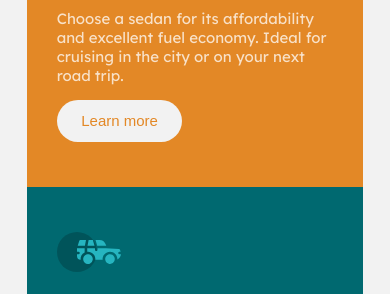
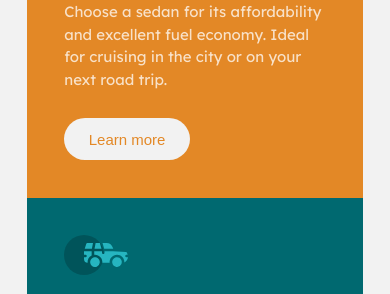
Before and after one commit to macrespo42/3column-preview-card-component, a website: page public/index.html in a window 390 px wide. Shown: the part 241-535 px from the top of the page. Drawn offline with Linux system fonts and the light colour scheme.

Commit message:
mobile design done

```diff
--- a/sass/layout/card.scss
+++ b/sass/layout/card.scss
@@ -1,7 +1,12 @@
 @import "../utils/variables";
 
 .card {
-	padding: 3rem 2rem;
+	padding: 2.5rem 2.5rem;
+	p {
+		line-height: 1.5rem;
+		// border: 2px solid red;
+		margin-bottom: 1.8rem;
+	}
 }
 
 .sedans {
```
Also changed, not shown: public/css/style.css, 1 other file.
